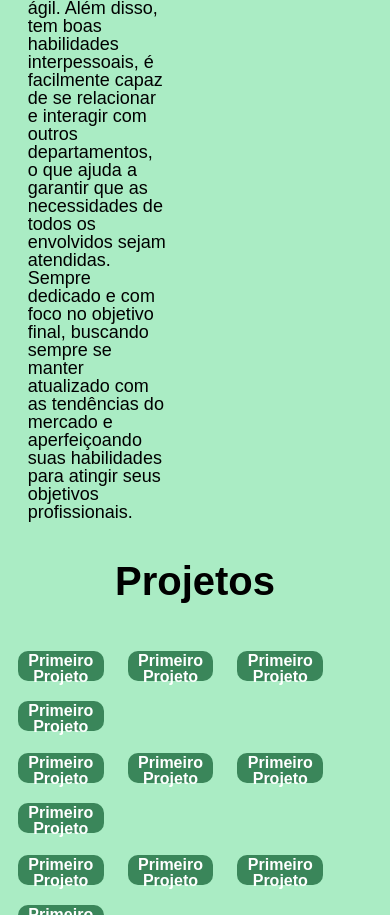
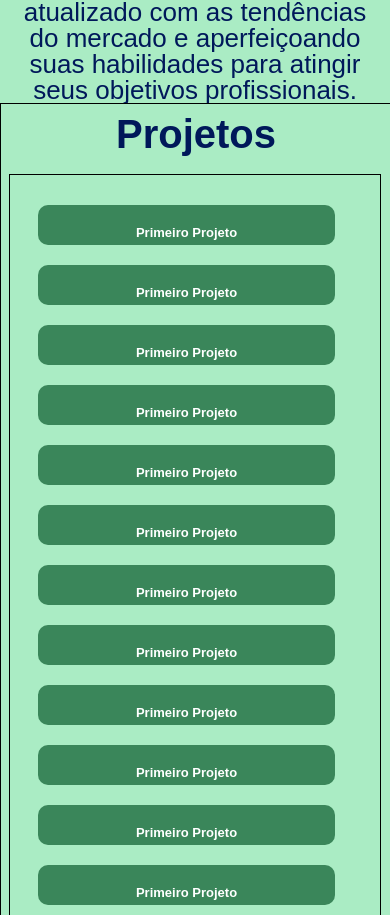
Before and after one commit to AndreAASilva/portifolio_andre_anderson, a plain HTML site: page index.html in a window 390 px wide. Shown: the part 1085-2000 px from the top of the page. Drawn offline with Linux system fonts and the light colour scheme.

Commit message:
Finalizando footer mobile

```diff
--- a/css/estilo.css
+++ b/css/estilo.css
@@ -305,9 +305,6 @@ footer{
     top:30%;
 
     width: 30%;
-
-
-
 }
 
 .logoFacebook:hover{
@@ -349,6 +346,7 @@ footer{
         background-color: #c6efd6;
         height: 100px;
         width: 100%;
+
     }
 
     #caixa2{
@@ -358,6 +356,7 @@ footer{
         background-color:none;
         height: 80px;
         width: 70%;
+
     }
 
     .fotoPerfil{
@@ -392,4 +391,220 @@ footer{
         height: 80%;
         transform: rotate(-10deg);
     }
+
+    .bloco-apresentacao li{
+        height: 100%;
+        width: 100%;
+
+        margin-left: 0;
+
+    }
+
+    .nome{
+        position:relative;
+        left:5%;
+        width: 90%;
+        font-size: 50px;
+        color:rgb(0, 24, 90);
+        text-align:center;
+
+    }
+
+    .nome-descricao{
+        color:rgb(0, 24, 90);
+        text-align:center;
+
+        font-size: 26px;
+
+    }
+
+    .titulo-bloco{
+        color:rgb(0, 24, 90);
+    }
+
+    .bloco-links-projetos {
+        position: relative;
+        top: 0;
+        left: 2%;
+
+        width: 95%;
+        height: 780px;
+
+        margin: 0;
+        padding: 0;
+
+        border:1px solid black;
+    }
+
+    .projetos-individuais01 li{
+        position:relative;
+        top:20px;
+        left: 5%;
+
+        width:80%;
+        height:40px;
+        cursor:pointer;
+        background-color: rgb(58, 134, 90);
+        border-radius: 10px;
+        margin: 10px;
+        box-sizing: border-box;
+
+    }
+
+    .projetos-individuais02 li{
+        position:relative;
+        top:20px;
+        left: 5%;
+
+        width:80%;
+        height:40px;
+        cursor:pointer;
+        background-color: rgb(58, 134, 90);
+        border-radius: 10px;
+        margin: 10px;
+        box-sizing: border-box;
+    }
+
+    .projetos-individuais03 li{
+        position:relative;
+        top:20px;
+        left: 5%;
+
+        width:80%;
+        height:40px;
+        cursor:pointer;
+        background-color: rgb(58, 134, 90);
+        border-radius: 10px;
+        margin: 10px;
+        box-sizing: border-box;
+    }
+
+    .projetos-individuais01 p{
+
+        text-align: center;
+        margin-top: 7%;
+        font-family: Arial, Helvetica, sans-serif;
+        font-weight: bold;
+        font-size: 13px;
+        color:white;
+    }
+
+    .projetos-individuais02 p{
+
+        text-align: center;
+        margin-top: 7%;
+        font-family: Arial, Helvetica, sans-serif;
+        font-weight: bold;
+        font-size: 13px;
+        color:white;
+    }
+
+    .projetos-individuais03 p{
+
+        text-align: center;
+        margin-top: 7%;
+        font-family: Arial, Helvetica, sans-serif;
+        font-weight: bold;
+        font-size: 13px;
+        color:white;
+    }
+
+    .bloco-projetos{
+        position: relative;
+        top:0;
+
+        width: 100%;
+        height: 900px;
+
+        border:1px solid black;
+
+    }
+
 }
+
+/*-----------------*\
+    FOOTER-MOBILE
+\*-----------------*/
+
+@media(max-width:992px){
+
+    footer{
+        position: relative;
+        bottom: 0;
+
+        height: 250px;
+        width: 100%;
+
+        margin: 0;
+        padding: 0;
+
+
+        background-color: #c6efd6;
+
+        border:1px solid black;
+    }
+
+    .logoFacebook{
+
+        width: 80%;
+
+    }
+
+    .logoLinkedin{
+
+        width: 80%;
+
+    }
+
+    .logoGitHub{
+
+        width: 80%;
+
+    }
+
+
+    .caixa-principal-rodape{
+        position: relative;
+        top:0;
+        left: 0;
+        width: 100%;
+        height: 100%;
+
+
+    }
+
+    .logos-redes-sociais{
+        display: flex;
+        justify-content: center;
+        left: 25%;
+        width: 50%;
+
+
+    }
+    /*
+    .socialMedia{
+        display: inline-block;
+        width: 60px;
+        height: 60px;
+    }
+
+    .socialMedia img{
+        display: inline-block;
+        width: 50%;
+    }
+
+    */
+
+    /*
+    .logos-redes-sociais{
+        position: relative;
+        left: 35%;
+        top:15%;
+
+        width: 30%;
+
+        border:1px solid black;
+    }
+    */
+
+}
--- a/index.html
+++ b/index.html
@@ -44,6 +44,8 @@
             <h1 class="titulo-bloco">Projetos</h1>
 
         </div>
+
+        <div class="bloco-links-projetos">
             <ul class="projetos-individuais01 btn-projetos">
                 <li>
                     <div class="projeto-linha01">
@@ -110,6 +112,7 @@
                     </div>
                 </li>
             </ul>
+        </div>
     </section>
 
     <footer>
```
Lines whose indentation alone changed are shown as unchanged.
